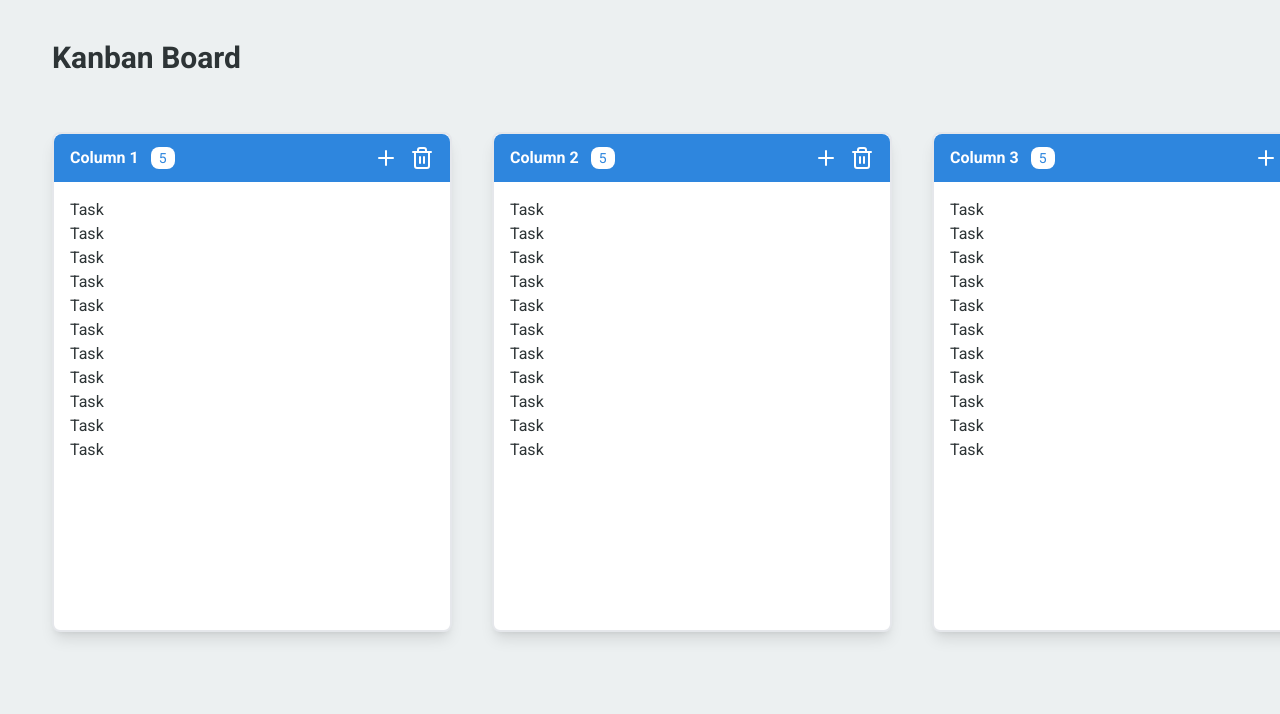
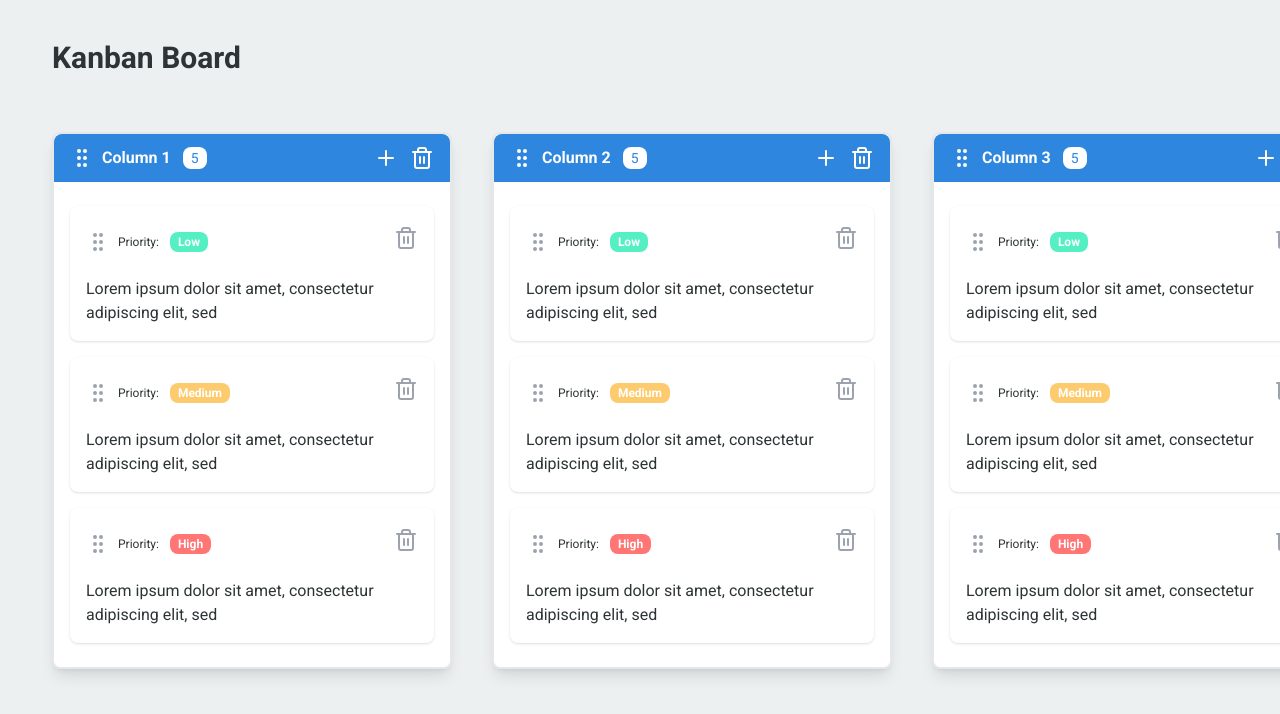
Before and after one commit to niketski/kanban-board, a React (Vite) app: page / in a window 1280 px wide. Shown: the top 714 px of the page. Built offline with nearby package versions, Linux system fonts and the light colour scheme.

Commit message:
feat: created static data for task and columns

```diff
--- a/package.json
+++ b/package.json
@@ -12,7 +12,8 @@
   "dependencies": {
     "lucide-react": "^0.404.0",
     "react": "^18.3.1",
-    "react-dom": "^18.3.1"
+    "react-dom": "^18.3.1",
+    "zustand": "^4.5.4"
   },
   "devDependencies": {
     "@types/react": "^18.3.3",
--- a/src/components/kanban-board.tsx
+++ b/src/components/kanban-board.tsx
@@ -1,6 +1,6 @@
 import { useState } from "react"
 import KanbanColumn from "./kanban-column"
-import { Column } from "../types";
+import { Column, Task } from "../types";
 
 const INITIAL_COLUMNS: Column[] = [
   {
@@ -24,8 +24,43 @@ const INITIAL_COLUMNS: Column[] = [
     title: 'Column 5'
   }
 ];
+
+const INITIAL_TASKS: Task[] = [
+  {
+    id: 1,
+    content: 'Lorem ipsum dolor sit amet, consectetur adipiscing elit, sed',
+    priority: 'high',
+    columnId: 1
+  },
+  {
+    id: 2,
+    content: 'Lorem ipsum dolor sit amet, consectetur adipiscing elit, sed',
+    priority: 'low',
+    columnId: 1
+  },
+  {
+    id: 3,
+    content: 'Lorem ipsum dolor sit amet, consectetur adipiscing elit, sed',
+    priority: 'low',
+    columnId: 2
+  },
+  {
+    id: 4,
+    content: 'Lorem ipsum dolor sit amet, consectetur adipiscing elit, sed',
+    priority: 'high',
+    columnId: 4
+  },
+  {
+    id: 5,
+    content: 'Lorem ipsum dolor sit amet, consectetur adipiscing elit, sed',
+    priority: 'medium',
+    columnId: 3
+  }
+];
+
 function KanbanBoard() {
   const [columns] = useState<Column[]>(INITIAL_COLUMNS);
+  const [ tasks ] = useState<Task[]>(INITIAL_TASKS);
 
   return (
     <div className="pt-4 pb-5">
@@ -35,11 +70,14 @@ function KanbanBoard() {
           {
             columns &&
               columns.map(column => {
+                const filteredTasks = tasks.filter(task => task.id === column.id); // filter task based on the corresponding column
+
                 return (
                   <KanbanColumn
                     key={column.id}
                     id={column.id}
-                    title={column.title}/>
+                    title={column.title}
+                    tasks={filteredTasks}/>
                 )
               })
           }
--- a/src/components/kanban-column.tsx
+++ b/src/components/kanban-column.tsx
@@ -1,9 +1,10 @@
-import { Id } from "../types"
-import { Trash2, Plus } from "lucide-react"
+import { Id, Task } from "../types"
+import { Trash2, Plus, GripVertical } from "lucide-react"
 
 interface KanbanColumnProps {
     title: string,
     id: Id
+    tasks: Task[]
 }
 
 function KanbanColumn({ title } : KanbanColumnProps) {
@@ -13,6 +14,9 @@ function KanbanColumn({ title } : KanbanColumnProps) {
             {/* column heading */}
             <div className="bg-primary flex justify-between items-center py-3 px-4 rounded-tl-lg rounded-tr-lg">
                 <div className="flex items-center">
+                    <button className="text-white mr-2 outline-none border-none cursor-grab">
+                        <GripVertical/>
+                    </button>
                     <h3 className="text-white font-bold">{title}</h3>
                     <span className="bg-white text-primary py-1 px-2 text-[14px] leading-none rounded-lg inline-block ml-3">5</span>
                 </div>
@@ -30,17 +34,70 @@ function KanbanColumn({ title } : KanbanColumnProps) {
             {/* column body */}
             <div className=" flex-1 overflow-y-auto p-4">
                 <div className="flex flex-col">
-                    <div>Task</div>
-                    <div>Task</div>
-                    <div>Task</div>
-                    <div>Task</div>
-                    <div>Task</div>
-                    <div>Task</div>
-                    <div>Task</div>
-                    <div>Task</div>
-                    <div>Task</div>
-                    <div>Task</div>
-                    <div>Task</div>
+
+                    <div className="py-2">
+                        <div className="rounded-lg shadow bg-white px-4 break-words pt-5 pb-4">
+                            <div className="flex justify-between items-center mb-5">
+                                <div className="flex items-center">
+                                    <button className="text-gray-400 hover:opacity-70 transition-opacity outline-none mr-2" title="Delete task">
+                                        <GripVertical/>
+                                    </button>
+                                    <p className="text-[12px]">Priority: <span className="font-bold inline-block ml-2 px-2 py-1 bg-[#55efc4] leading-none rounded-lg text-white">Low</span></p>
+                                </div>
+                                <div>
+                                    <button className="text-gray-400 hover:opacity-70 transition-opacity outline-none" title="Delete task">
+                                        <Trash2/>
+                                    </button>
+                                </div>
+                            </div>
+                            <div>
+                                Lorem ipsum dolor sit amet, consectetur adipiscing elit, sed
+                            </div>
+                        </div>
+                    </div>
+
+                    <div className="py-2">
+                        <div className="rounded-lg shadow bg-white px-4 break-words pt-5 pb-4">
+                            <div className="flex justify-between items-center mb-5">
+                                <div className="flex items-center">
+                                    <button className="text-gray-400 hover:opacity-70 transition-opacity outline-none mr-2" title="Delete task">
+                                        <GripVertical/>
+                                    </button>
+                                    <p className="text-[12px]">Priority: <span className="font-bold inline-block ml-2 px-2 py-1 bg-[#fdcb6e] leading-none rounded-lg text-[12px] text-white">Medium</span></p>
+                                </div>
+                                <div>
+                                    <button className="text-gray-400 hover:opacity-70 transition-opacity outline-none" title="Delete task">
+                                        <Trash2/>
+                                    </button>
+                                </div>
+                            </div>
+                            <div>
+                                Lorem ipsum dolor sit amet, consectetur adipiscing elit, sed
+                            </div>
+                        </div>
+                    </div>
+
+                    <div className="py-2">
+                        <div className="rounded-lg shadow bg-white px-4 break-words pt-5 pb-4">
+                            <div className="flex justify-between items-center mb-5">
+                                <div className="flex items-center">
+                                    <button className="text-gray-400 hover:opacity-70 transition-opacity outline-none mr-2" title="Delete task">
+                                        <GripVertical/>
+                                    </button>
+                                    <p className="text-[12px]">Priority: <span className="font-bold inline-block ml-2 px-2 py-1 bg-[#ff7675] leading-none rounded-lg text-[12px] text-white">High</span></p>
+                                </div>
+                                <div>
+                                    <button className="text-gray-400 hover:opacity-70 transition-opacity outline-none" title="Delete task">
+                                        <Trash2/>
+                                    </button>
+                                </div>
+                            </div>
+                            <div>
+                                Lorem ipsum dolor sit amet, consectetur adipiscing elit, sed
+                            </div>
+                        </div>
+                    </div>
+
                 </div>
 
             </div>
```
Also changed, not shown: 1 other file (tests, documents, lock files or other folders).
